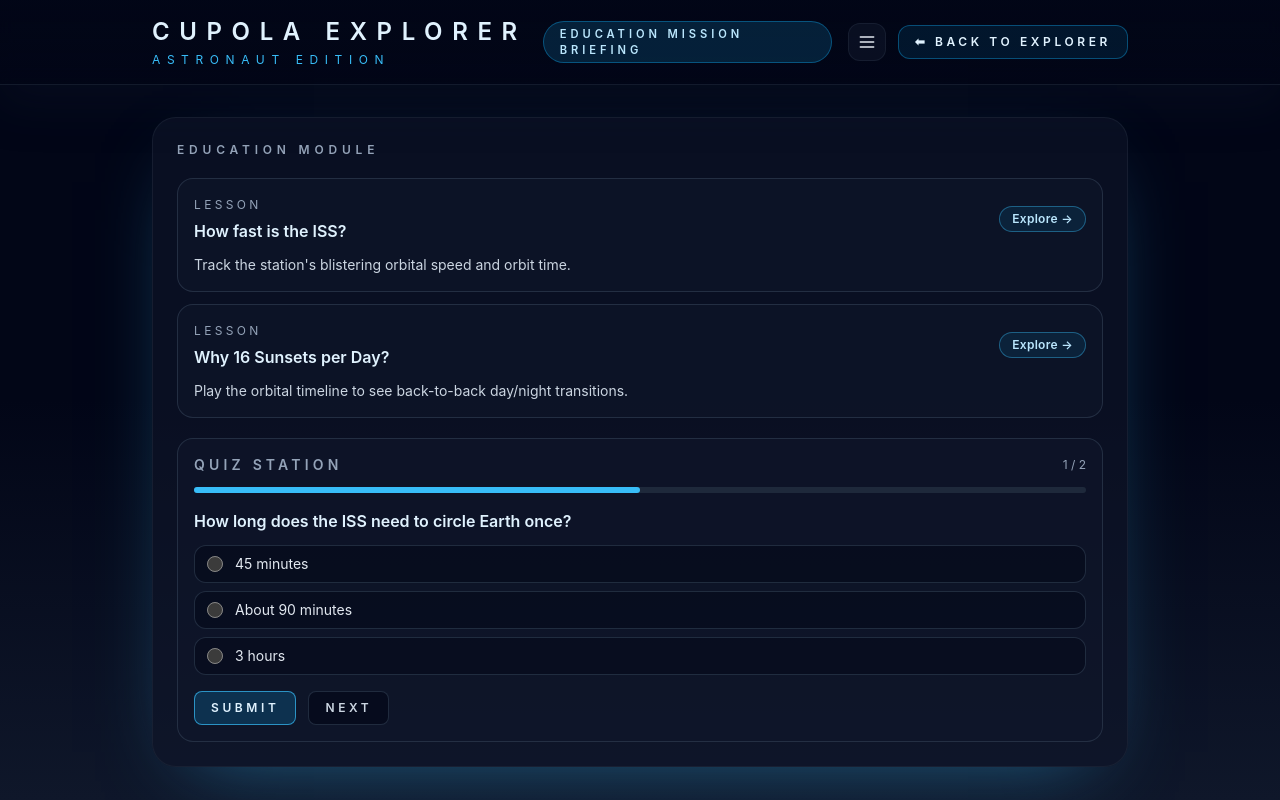
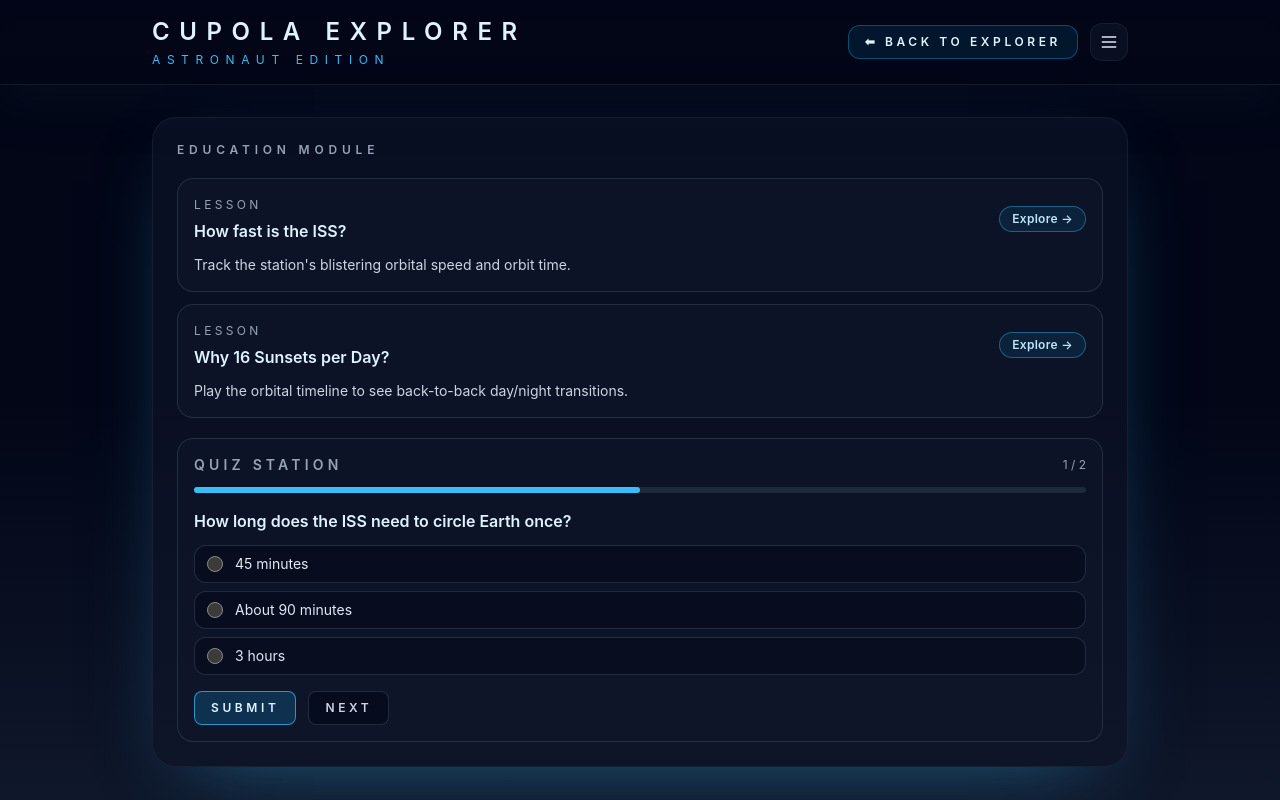
Before and after one commit to hbrbou66/Cupola-Explorer, a React (Vite) app: page /education in a window 1280 px wide. Built offline with nearby package versions, Linux system fonts and the light colour scheme.

Commit message:
Refactor education header layout

```diff
--- a/src/pages/EducationPage.tsx
+++ b/src/pages/EducationPage.tsx
@@ -21,21 +21,22 @@ const EducationPage = () => {
   return (
     <div className="education-page flex min-h-screen flex-col bg-gradient-to-b from-slate-950 via-slate-950 to-slate-900 text-sky-100">
       <header className="header-bar">
-        <div className="mx-auto flex w-full max-w-5xl items-center gap-4 px-6 py-4">
+        <div className="mx-auto flex w-full max-w-5xl items-center justify-between px-6 py-4">
           <div className="flex min-w-0 flex-col text-left">
             <h1 className="text-lg font-semibold uppercase tracking-[0.4em] text-sky-100 sm:text-2xl">Cupola Explorer</h1>
             <p className="mt-1 text-xs uppercase tracking-[0.55em] text-sky-400">Astronaut Edition</p>
           </div>
-          <div className="hidden flex-1 items-center justify-center text-xs text-slate-300 sm:flex">
-            <span className="rounded-full border border-sky-500/40 bg-sky-900/40 px-4 py-1 text-[0.7rem] font-semibold uppercase tracking-[0.35em] text-sky-200">
-              Education Mission Briefing
-            </span>
-          </div>
-          <div className="ml-auto flex items-center gap-3">
+          <div className="flex items-center gap-3">
             <button
               type="button"
               onClick={handleBackToExplorer}
-              aria-label="Return to Explorer"
+              className="rounded-xl border border-sky-500/40 bg-sky-500/10 px-4 py-2 text-xs font-semibold uppercase tracking-[0.3em] text-sky-100 transition hover:border-sky-400/70 hover:bg-sky-500/20"
+            >
+              ⬅ Back to Explorer
+            </button>
+            <button
+              type="button"
+              aria-label="Open navigation menu"
               className="rounded-xl border border-slate-800/60 bg-slate-900/60 p-2 text-slate-200 transition hover:border-sky-400/70 hover:bg-slate-900/80 hover:text-sky-200 focus-visible:outline focus-visible:outline-2 focus-visible:outline-sky-400"
             >
               <svg
@@ -52,13 +53,6 @@ const EducationPage = () => {
                 <path d="M4 6h16M4 12h16M4 18h16" />
               </svg>
             </button>
-            <button
-              type="button"
-              onClick={handleBackToExplorer}
-              className="rounded-xl border border-sky-500/40 bg-sky-500/10 px-4 py-2 text-xs font-semibold uppercase tracking-[0.3em] text-sky-100 transition hover:border-sky-400/70 hover:bg-sky-500/20"
-            >
-              ⬅ Back to Explorer
-            </button>
           </div>
         </div>
       </header>
```
